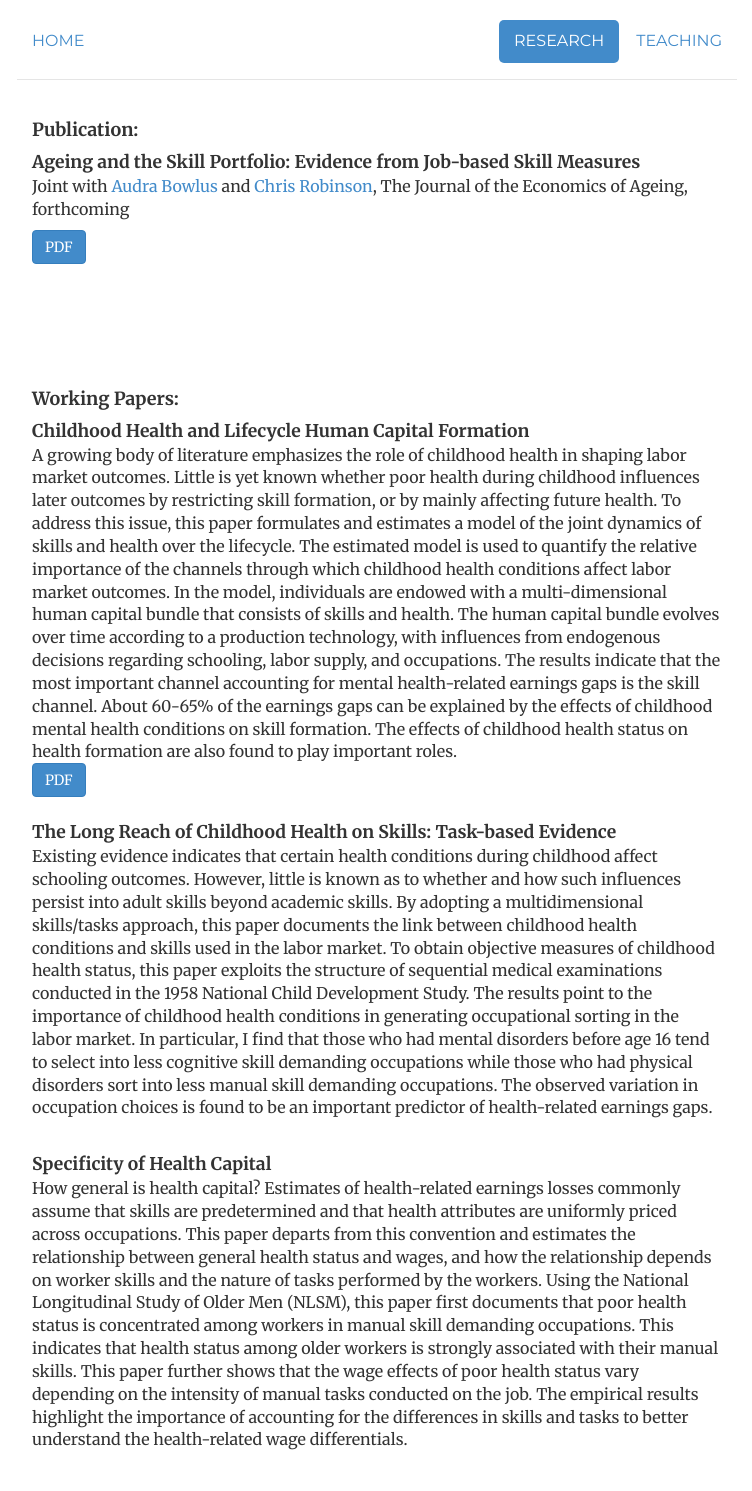
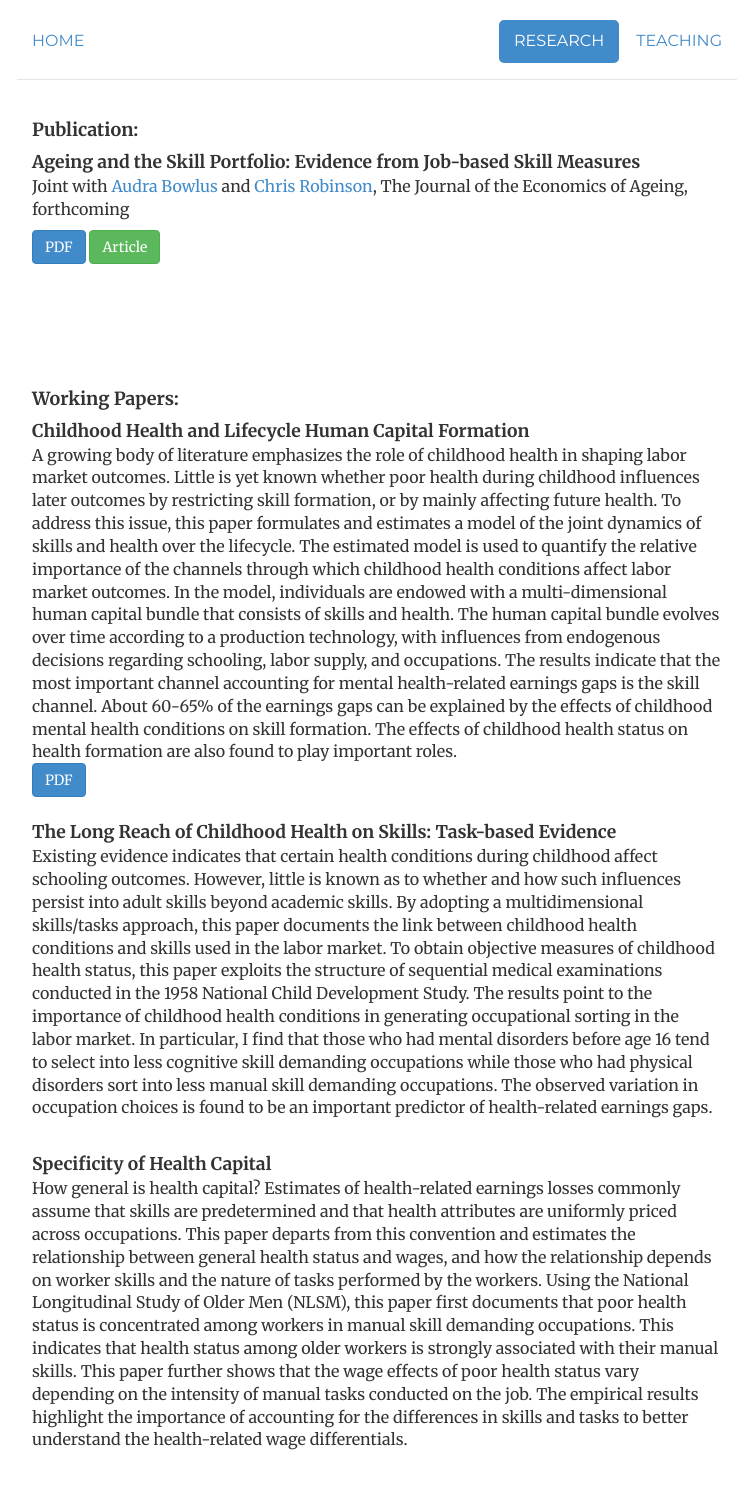
Before and after one commit to morihiroaki/morihiroaki.github.io, a Jekyll site: the page built from research.html, in a window 1280 px wide. Shown: the whole page, without its empty margins (263-1015 px from the left). Built offline with Jekyll 4.4.1, drawn with Linux system fonts in a browser that asks for light colours.

Commit message:
Update research.html

```diff
--- a/research.html
+++ b/research.html
@@ -12,6 +12,8 @@ description:
 <p> Joint with <a href="http://economics.uwo.ca/people/faculty/bowlus.html">Audra Bowlus</a> and <a href="http://economics.uwo.ca/people/faculty/robinson.html">Chris Robinson</a>, The Journal of the Economics of Ageing, forthcoming</p>
 </div>
 <a target="_blank" href="/files/Bowlus_Mori_Robinson_2016_wp.pdf" class="btn btn-primary" title="BMR16">PDF</a>
+<a class="btn btn-success" href="doi:10.1016/j.jeoa.2016.02.003">Article</a>
+
 <br/><br/><br/><br/><br/><br/>
 
 
```
